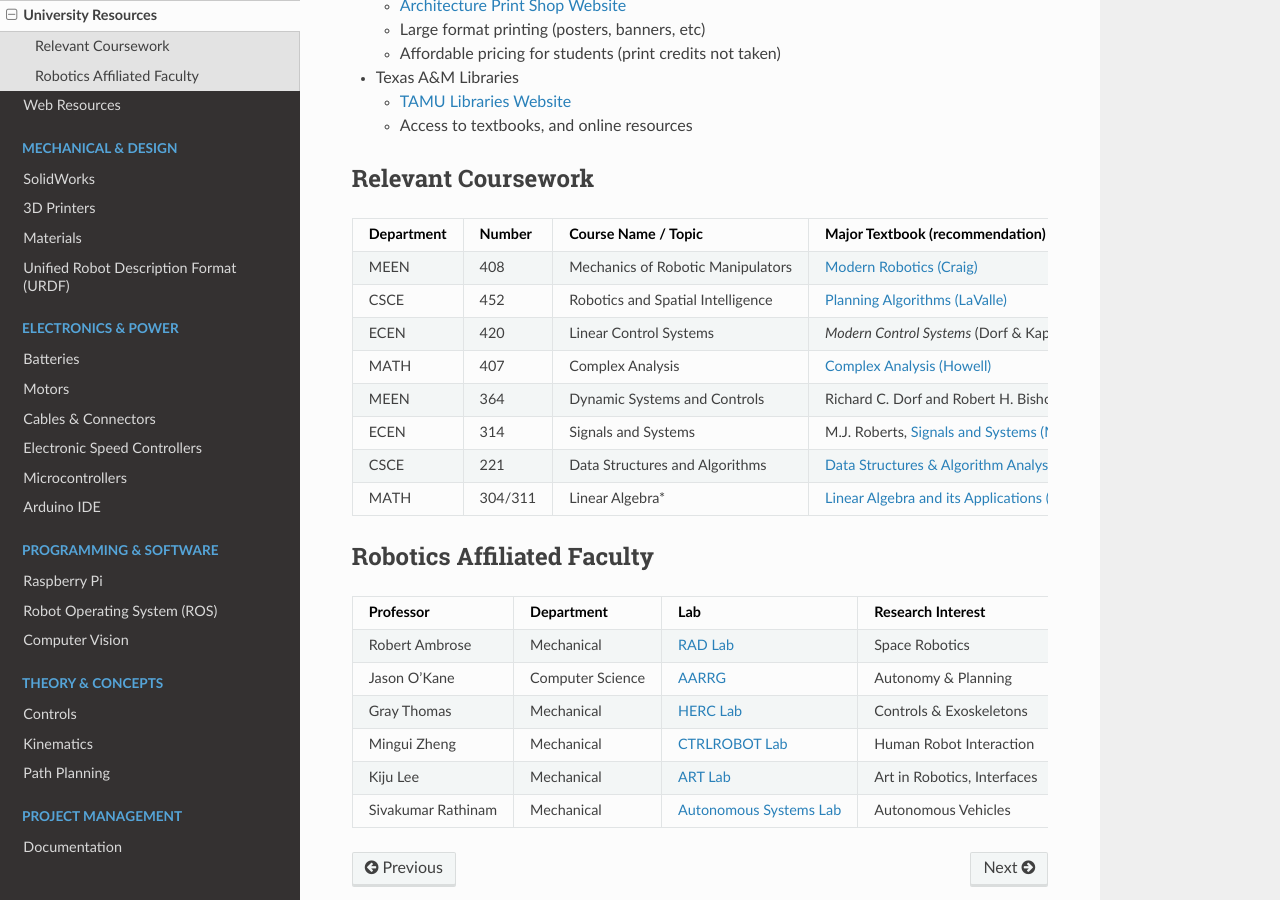
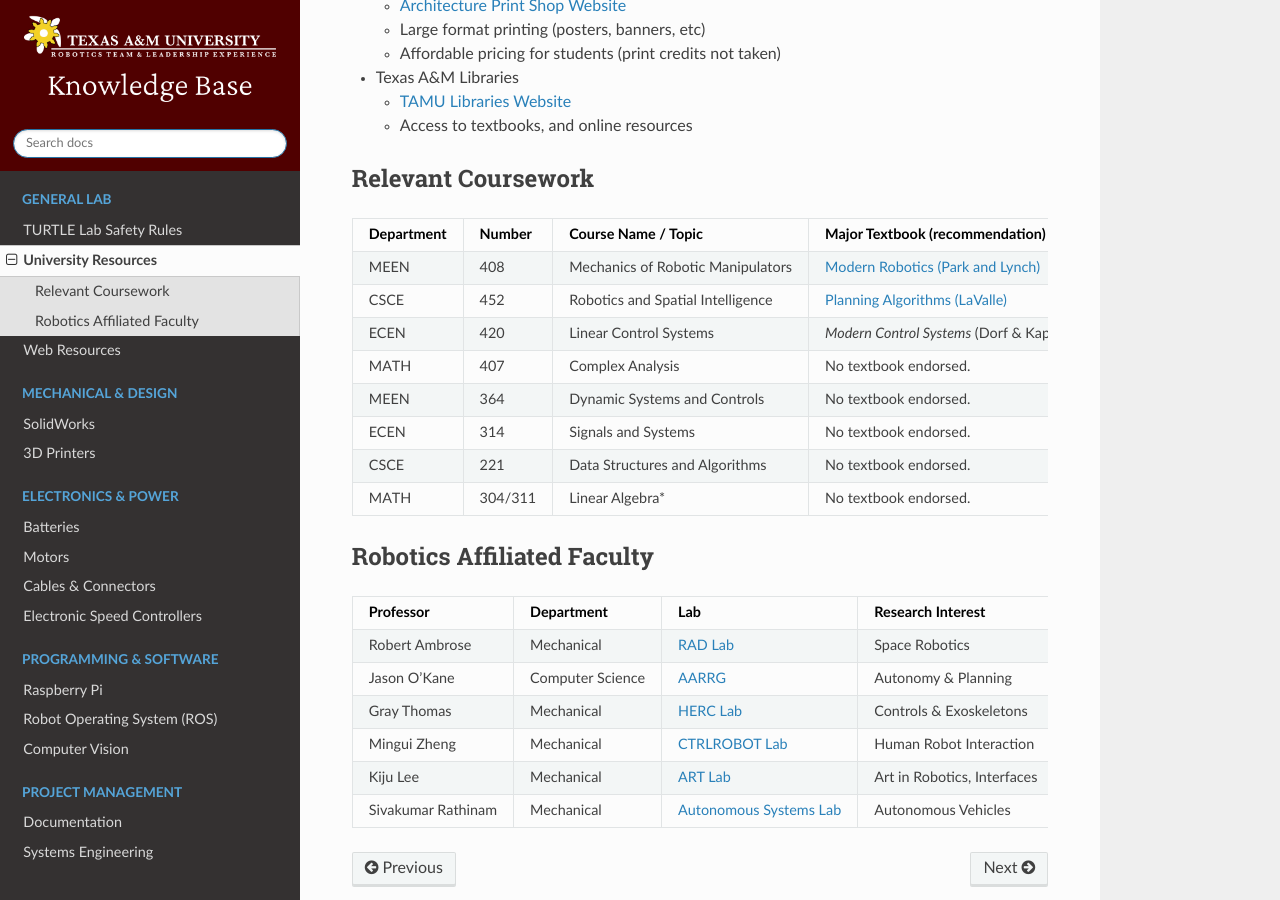
Before and after one commit to turtle-robotics/TURTLE-Knowledge-Base, a Sphinx documentation site: the page built from docs/source/Lab_and_Tools/uni_resources.rst, in a window 1280 px wide and 900 px high, scrolled down 406 px. Built offline with Sphinx 7.4.7 and the Read the Docs theme 3.1.0, drawn with Linux system fonts in a browser that asks for light colours.

```diff
--- a/docs/source/Electronics_and_Power/escs.rst
+++ b/docs/source/Electronics_and_Power/escs.rst
@@ -11,8 +11,10 @@
  * Hall Effect Sensors - a small sensor that measures the flux from the rotating magnet past a coil to estimate the speed of the motor. Commonly configured in trios around the motor stator for three-phase systems.
  * Back-EMF Sensing - a 'sensorless' method where the ESC monitors the voltage induced in the motor windings to estimate rotor position. This method is carries higher uncertainty but is still used due to low hardware costs.
 
-ESC Selection
--------------
+.. todo::
+
+   ESC Selection
+   -------------
 
 .. todo::
 
--- a/docs/source/Lab_and_Tools/uni_resources.rst
+++ b/docs/source/Lab_and_Tools/uni_resources.rst
@@ -40,7 +40,7 @@
    * - MEEN
      - 408
      - Mechanics of Robotic Manipulators
-     - `Modern Robotics (Craig) <https://hades.mech.northwestern.edu/images/7/7f/MR.pdf>`_
+     - `Modern Robotics (Park and Lynch) <https://hades.mech.northwestern.edu/images/7/7f/MR.pdf>`_
 
    * - CSCE
      - 452
@@ -55,27 +55,27 @@
    * - MATH
      - 407
      - Complex Analysis
-     - `Complex Analysis (Howell) <https://textbooks.aimath.org/textbooks/approved-textbooks/howell/>`_
+     - No textbook endorsed.
 
    * - MEEN
      - 364
      - Dynamic Systems and Controls
-     - Richard C. Dorf and Robert H. Bishop, `Modern Control Systems <https://mrce.in/ebooks/Control-Modern%20Control%20Systems%2014th%20Ed.pdf>`_
+     - No textbook endorsed.
 
    * - ECEN
      - 314
      - Signals and Systems
-     - M.J. Roberts, `Signals and Systems (McGrawHill) <https://perpustakaan.atmaluhur.ac.id/uploaded_files/temporary/DigitalCollection/NzJlNzk3NGRhMTJhNTBmNTVlY2MyZjc1MTU5OGRkNjFhYmJmNzk4Yg==.pdf>`_
+     - No textbook endorsed.
 
    * - CSCE
      - 221
      - Data Structures and Algorithms
-     - `Data Structures & Algorithm Analysis in C++ (Weiss) <https://www.uoitc.edu.iq/images/documents/informatics-institute/Competitive_exam/DataStructures.pdf>`_
+     - No textbook endorsed.
 
    * - MATH
      - 304/311
      - Linear Algebra*
-     - `Linear Algebra and its Applications (Lay) <https://broman.dev/download/Linear%20Algebra%20and%20its%20Applications%205th%20Edition.pdf>`_
+     - No textbook endorsed.
 
 Robotics Affiliated Faculty
 ---------------------------
```
Also changed, not shown: docs/source/Electronics_and_Power/batteries.rst (+3 -4 lines), docs/source/index.rst (+8 -14 lines).
